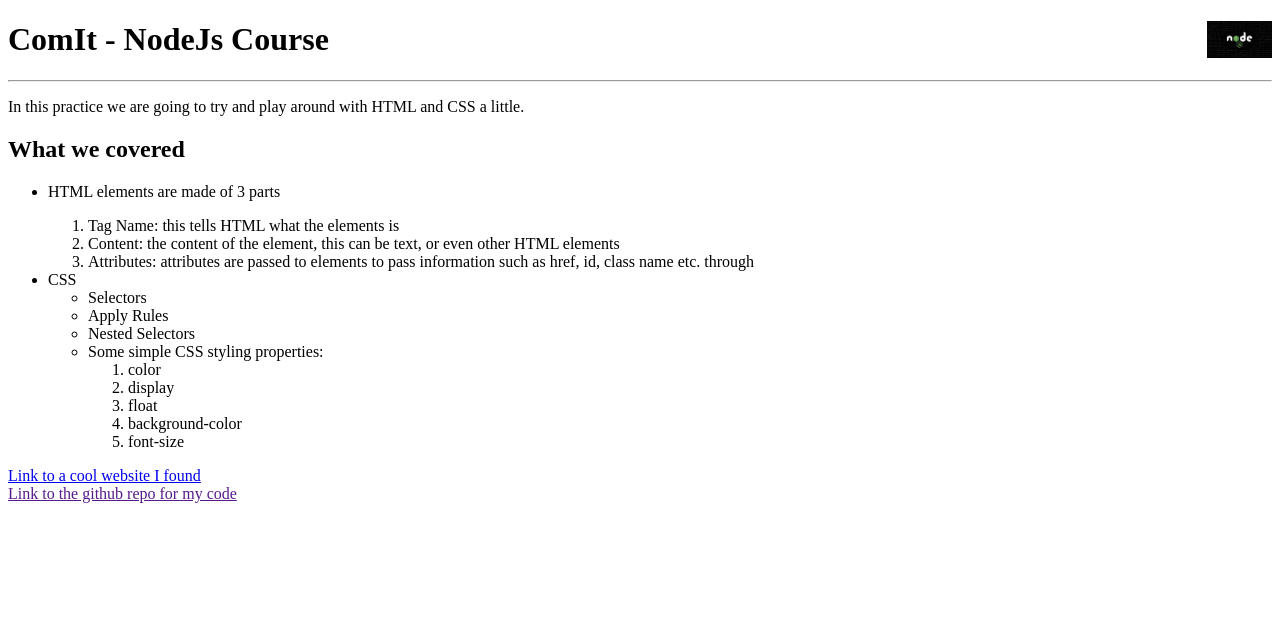
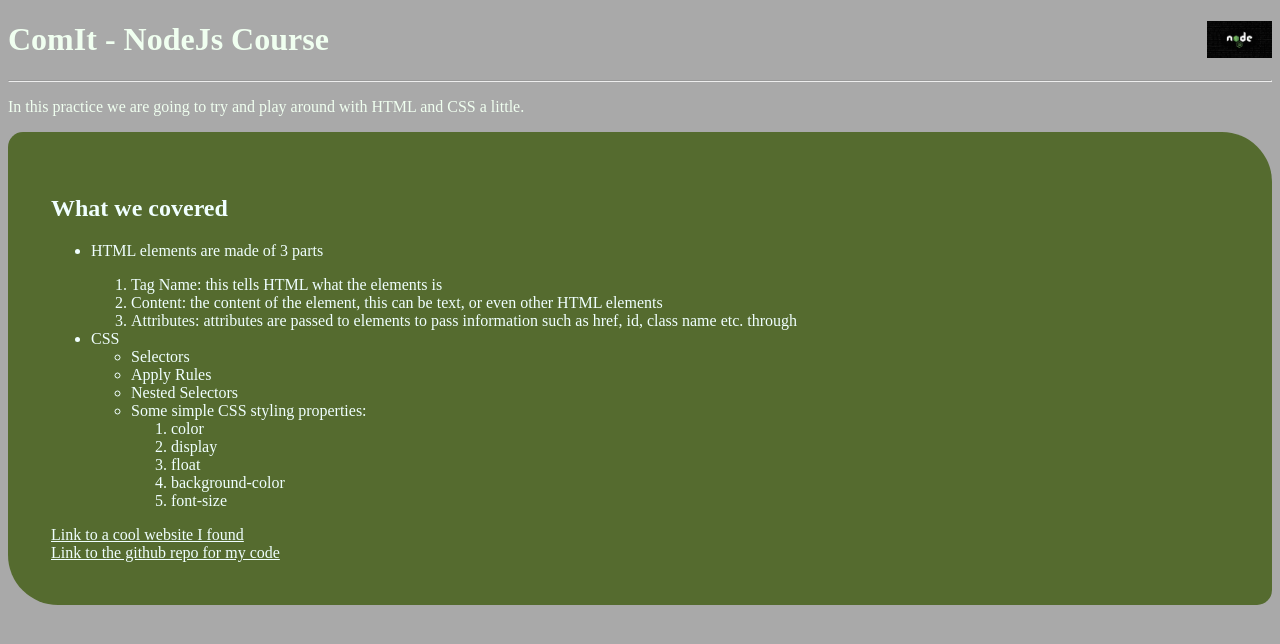
Before and after one commit to umwoolly/practice-html-css, a plain HTML site: page index.html in a window 1280 px wide. Drawn offline with Linux system fonts and the light colour scheme.

Commit message:
Updated index.html and styles.css

```diff
--- a/index.html
+++ b/index.html
@@ -41,7 +41,7 @@
             </ul>
             <a href="https://validator.w3.org/" target="_blank" type="text/html">Link to a cool website I found</a>
             <br>
-            <a href="" target="_blank" type="text/html">Link to the github repo for my code</a>
+            <a href="https://umwoolly.github.io/practice-html-css/" target="_blank" type="text/html">Link to the github repo for my code</a>
         </main>
         <footer></footer>
     </body>
--- a/styles.css
+++ b/styles.css
@@ -2,3 +2,40 @@
     float:right;
     width:65px;
 }
+
+main {
+    border-style: revert;
+    background-color: darkolivegreen;
+    color: azure;
+    padding: 43px;
+    border-radius: 15px 50px;
+}
+
+html {
+    background-color: darkgrey;
+}
+
+header {
+    color: honeydew;
+}
+
+/* unvisited link */
+a:link {
+    color:azure;
+  }
+
+  /* visited link */
+  a:visited {
+    color:darkgreen;
+  }
+
+  /* mouse over link */
+  a:hover {
+    font-size:larger;
+    font-weight:bold;
+  }
+
+  /* selected link */
+  a:active {
+    color: yellowgreen;
+  }
```
